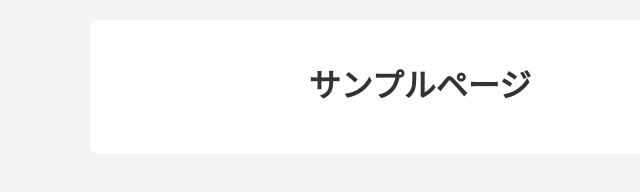
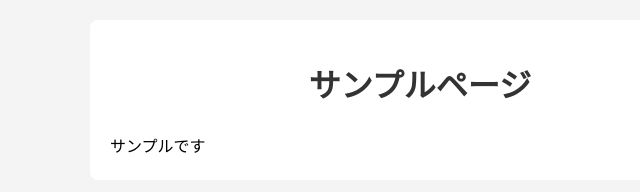
Before and after one commit to kichifumi/sozai, a plain HTML site: page index.html in a window 1280 px wide. Shown: the full height of the page, 220-860 px from the left. Drawn offline with Linux system fonts and the light colour scheme.

Commit message:
Update index.html

```diff
--- a/index.html
+++ b/index.html
@@ -3,7 +3,7 @@
 <head>
     <meta charset="UTF-8">
     <meta name="viewport" content="width=device-width, initial-scale=1.0">
-    <title>削除手順</title>
+    <title>サンプルページ</title>
     <style>
         body {
             font-family: Arial, sans-serif;
@@ -49,6 +49,7 @@
 
 <div class="container">
     <h1>サンプルページ</h1>
+    サンプルです
 </div>
 
 </body>
```
